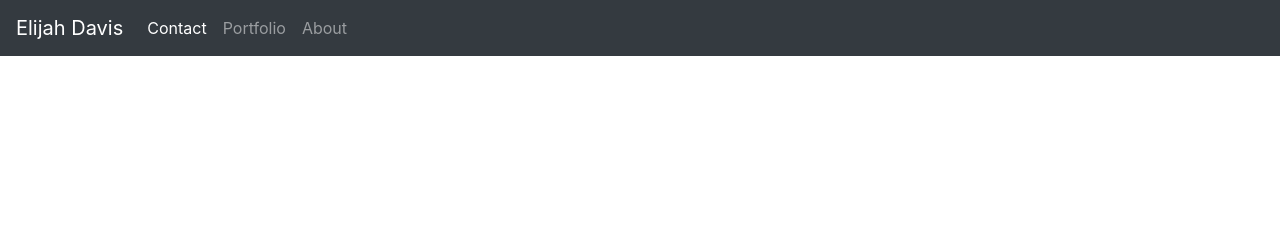
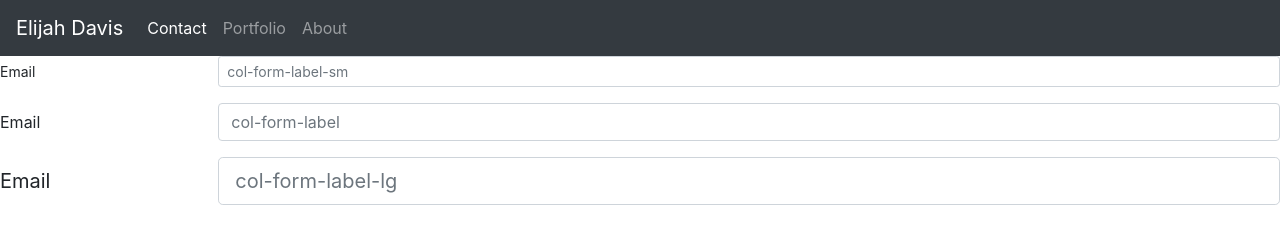
Before and after one commit to ElijahIG/responsive-portfolio, a plain HTML site: page contact.html in a window 1280 px wide. Drawn offline with nearby package versions, Linux system fonts and the light colour scheme.

```diff
--- a/contact.html
+++ b/contact.html
@@ -13,6 +13,7 @@
     />
   </head>
   <body>
+    <container>
       <nav class="navbar navbar-expand-lg navbar-dark bg-dark">
         <a class="navbar-brand" href="#">Elijah Davis</a>
         <button
@@ -42,5 +43,51 @@
           </ul>
         </div>
       </nav>
+      <form>
+        <div class="form-group row">
+          <label
+            for="colFormLabelSm"
+            class="col-sm-2 col-form-label col-form-label-sm"
+            >Email</label
+          >
+          <div class="col-sm-10">
+            <input
+              type="email"
+              class="form-control form-control-sm"
+              id="colFormLabelSm"
+              placeholder="col-form-label-sm"
+            />
+          </div>
+        </div>
+        <div class="form-group row">
+          <label for="colFormLabel" class="col-sm-2 col-form-label"
+            >Email</label
+          >
+          <div class="col-sm-10">
+            <input
+              type="email"
+              class="form-control"
+              id="colFormLabel"
+              placeholder="col-form-label"
+            />
+          </div>
+        </div>
+        <div class="form-group row">
+          <label
+            for="colFormLabelLg"
+            class="col-sm-2 col-form-label col-form-label-lg"
+            >Email</label
+          >
+          <div class="col-sm-10">
+            <input
+              type="email"
+              class="form-control form-control-lg"
+              id="colFormLabelLg"
+              placeholder="col-form-label-lg"
+            />
+          </div>
+        </div>
+      </form>
+    </container>
   </body>
 </html>
```
Also changed, not shown: index.html (+21 -2 lines), portfolio.html (+4 -2 lines). Lines whose indentation alone changed are shown as unchanged.
